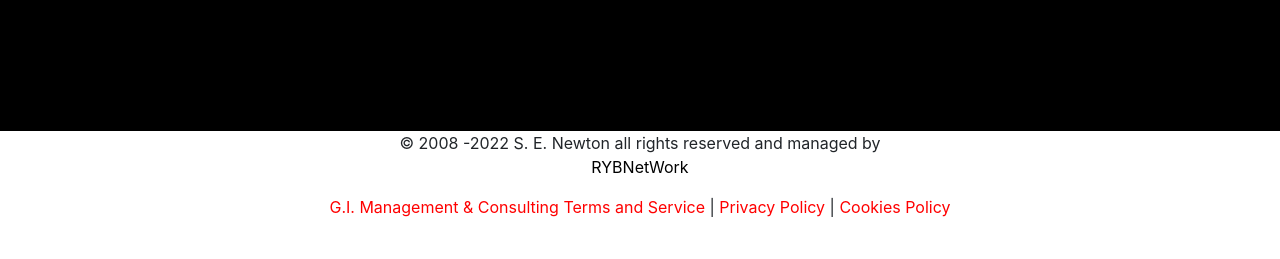
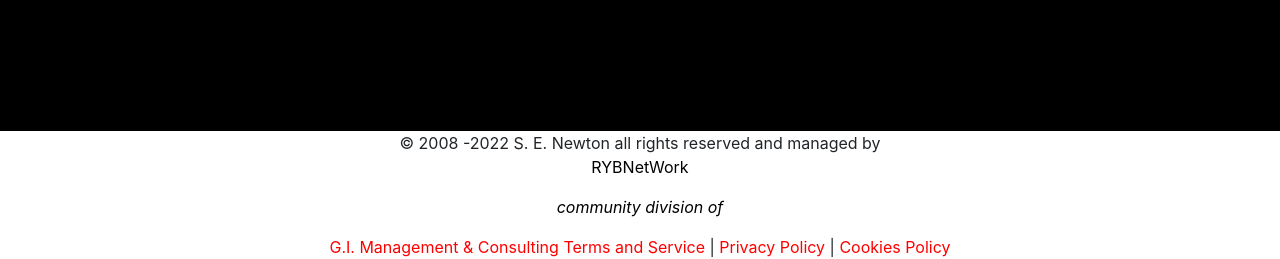
Before and after one commit to ConstanceCodingCamp/my-what, a plain HTML site: page index.html in a window 1280 px wide. Shown: the part 3393-3652 px from the top of the page. Before the commit the page ends 3612 px from the top, so only its background shows below. Drawn offline with nearby package versions, Linux system fonts and the light colour scheme.

Commit message:
Update index.html

```diff
--- a/index.html
+++ b/index.html
@@ -235,6 +235,7 @@
       <div>
         © 2008 <script>new Date().getFullYear()>2010&&document.write("-"+new Date().getFullYear());</script> S. E. Newton all rights reserved and managed by <br>
         <p>RYBNetWork </p><i>
+        <p> community division of </p>
         </i> <a href="https://susienewton.wixsite.com/gimconsulting/about">G.I. Management & Consulting</a>
 
         <a href="https://app.termly.io/document/terms-of-use-for-website/cb49b42f-caca-4d7d-b413-985ac0070b58"> Terms and Service</a>
```
